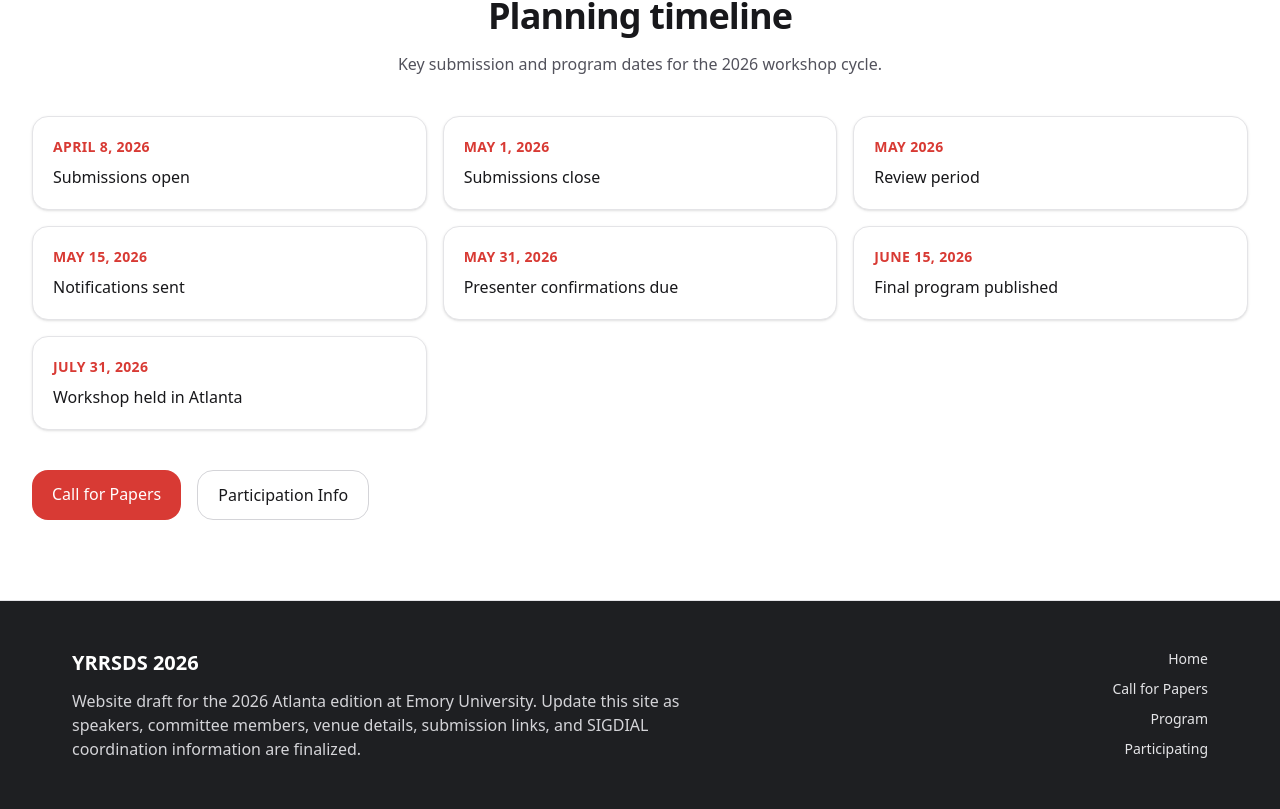
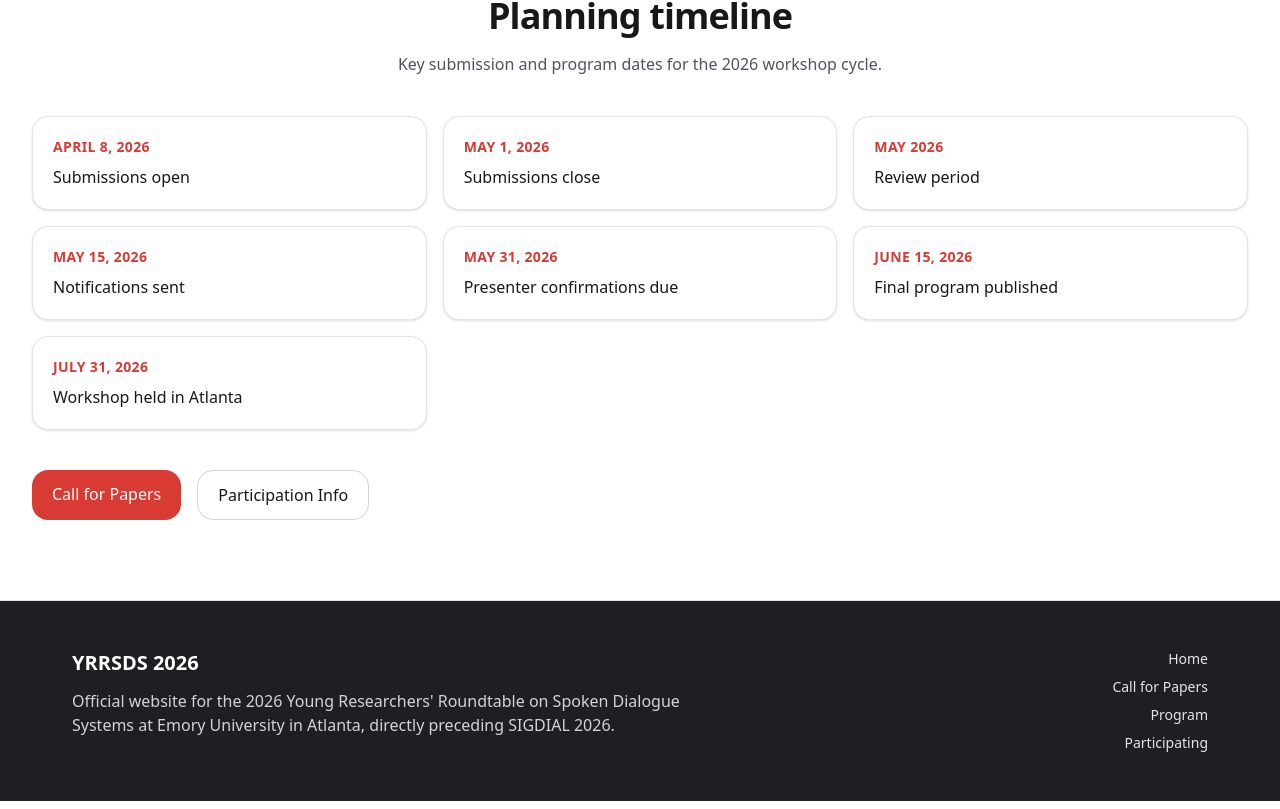
Before and after one commit to nsturgill78/YRRSDS-2026, a Next.js app: page / in a window 1280 px wide. Shown: the part 1722-2531 px from the top of the page. Built offline with nearby package versions, Linux system fonts and the light colour scheme; no server answers.

Commit message:
Add files via upload

```diff
--- a/src/components/site-footer.tsx
+++ b/src/components/site-footer.tsx
@@ -8,8 +8,8 @@ export function SiteFooter() {
         <div>
           <div className="text-xl font-bold text-white">{site.name}</div>
           <p className="mt-3 max-w-2xl text-sm leading-6 text-zinc-300 md:text-base">
-            Website draft for the 2026 Atlanta edition at Emory University. Update this site as speakers,
-            committee members, venue details, submission links, and SIGDIAL coordination information are finalized.
+            Official website for the 2026 Young Researchers' Roundtable on Spoken Dialogue Systems at Emory
+            University in Atlanta, directly preceding SIGDIAL 2026.
           </p>
         </div>
         <div className="grid gap-2 text-sm md:justify-self-end md:text-right">
```
